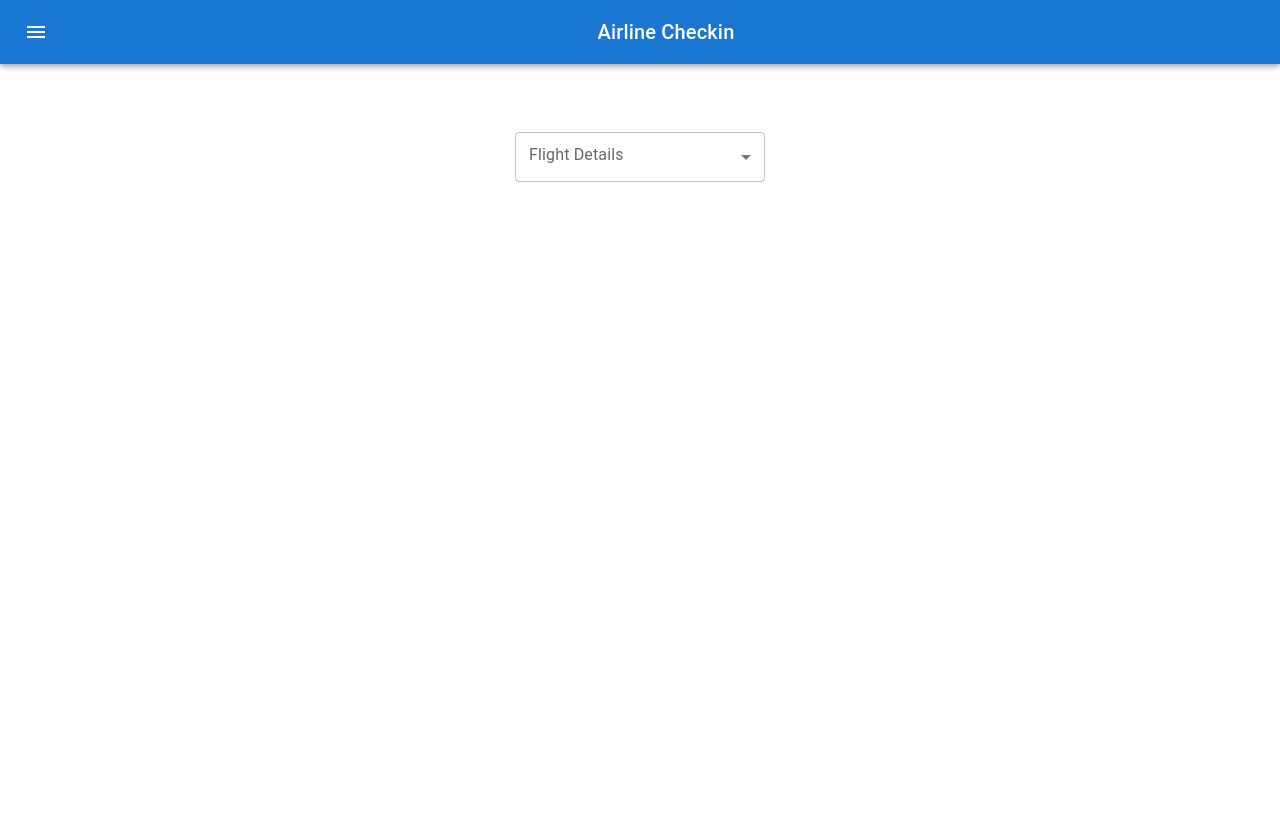
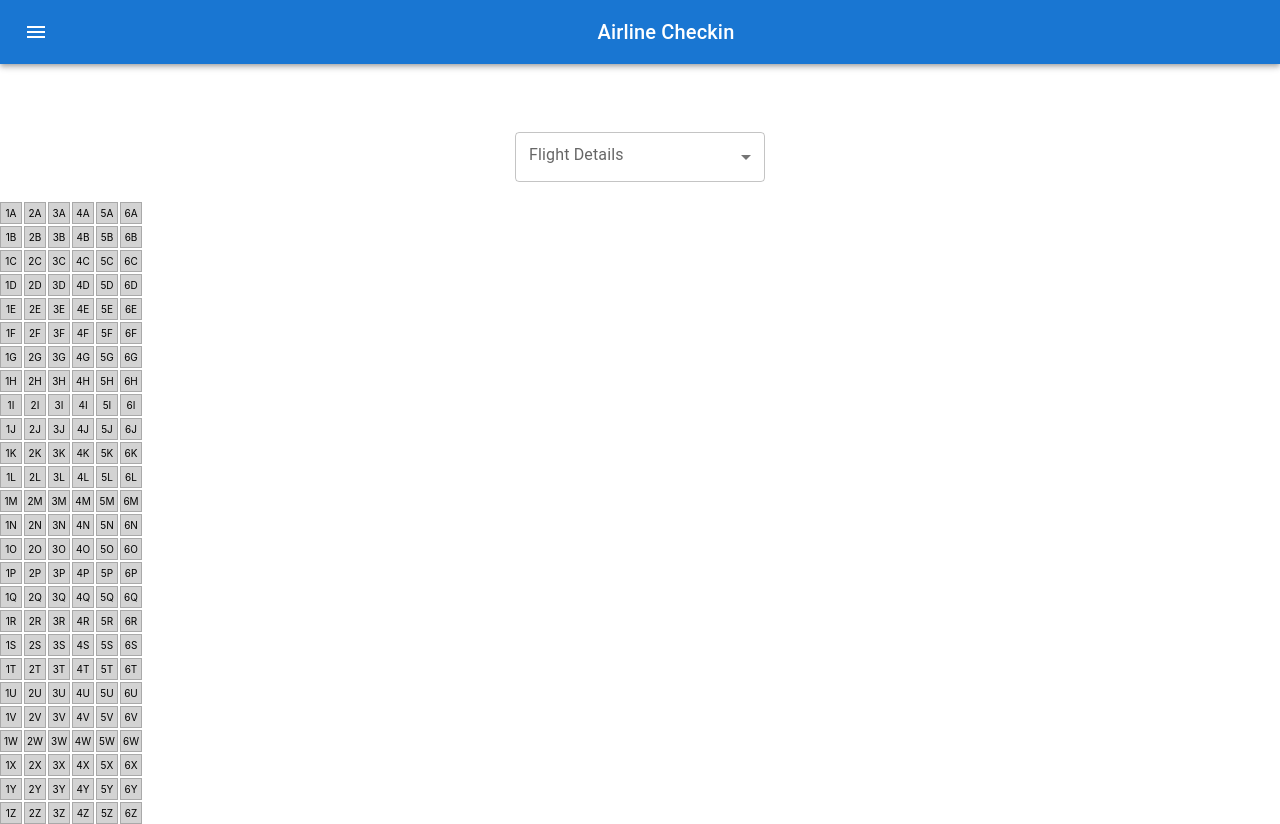
Before and after one commit to Shamim-Aktar/airlinechckin201, a React (Create React App) app: page / in a window 1280 px wide. Before the commit the page ends 800 px from the top, so only its background shows below. Built offline with nearby package versions, Linux system fonts and the light colour scheme; data requests are answered from the project's data file.

Commit message:
seatmap generated

```diff
--- a/src/App.js
+++ b/src/App.js
@@ -5,12 +5,14 @@ import Header from './Header/Header';
 //import Seat from './Seat/Seat';
 
 import FlightDetails from './flight/FlightDetails';
+import Seatmap from './flight/Seatmap';
 
 function App() {
   return (
     <div className="App">
       <Header />
-     <FlightDetails/>
+      <FlightDetails />
+      <Seatmap />
     </div>
   );
 }
--- /dev/null
+++ b/src/flight/Seatmap.css
@@ -0,0 +1,20 @@
+.container {
+    display: grid;
+    grid-template-columns: repeat(6, 0fr);
+    grid-gap: 2px;
+    margin: 0;
+    width: 80%;
+}
+
+
+/* Grid cell styles */
+.cell {
+    width: 20px;
+    height: 20px;
+    background-color: lightgray;
+    border: 1px solid darkgray;
+    text-align: center;
+    line-height: 20px;
+    font-size: 10px;
+
+}
--- /dev/null
+++ b/src/flight/Seatmap.js
@@ -0,0 +1,27 @@
+import React from 'react';
+import './Seatmap.css'
+
+const Seatmap = () => {
+    const numberOfrows = 26;
+    const numCols = 6
+    const gridCells = [];
+
+    for (let row = 0; row < numberOfrows; row++) {
+        const rowLabel = String.fromCharCode(65 + row)
+        for (let col = 0; col < numCols; col++) {
+            const cellKey = `cell-${row}-${col}`;
+            gridCells.push(
+                <div className='cell' key={cellKey}>
+                    {`${col + 1}${rowLabel}`}
+                </div>
+            )
+        }
+    }
+    return (
+        <div className="container">
+            {gridCells}
+        </div>
+    );
+};
+
+export default Seatmap;
--- a/src/passenger/PassengerList.js
+++ b/src/passenger/PassengerList.js
@@ -8,8 +8,10 @@ import './Passengerlist.css'
 
 
 const PassengerList = ({ flightId }) => {
+
   console.log(flightId)
   const [passengerlist, setPassengerList] = useState([])
+
 
 
 
@@ -34,7 +36,12 @@ const PassengerList = ({ flightId }) => {
         <TableContainer component={Paper}>
           <Table aria-label="simple table" stickyHeader>
             <TableHead >
-              <TableRow >
+              <TableRow sx={{
+                "& th": {
+                  color: "rgba(96, 96, 96)",
+                  backgroundColor: "pink"
+                }
+              }}>
                 <TableCell align="center">First Name</TableCell>
                 <TableCell align="center">Last Name</TableCell>
                 <TableCell align="center">Mobile number</TableCell>
```
